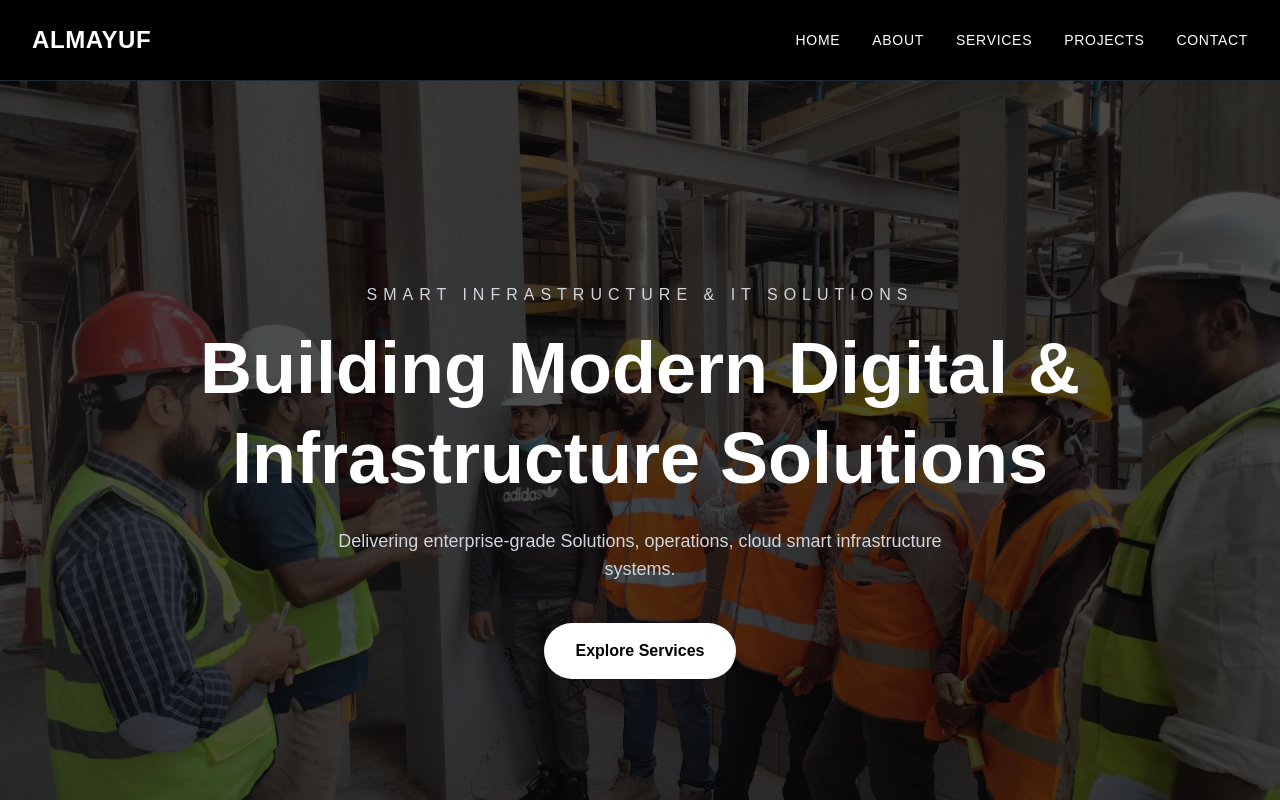
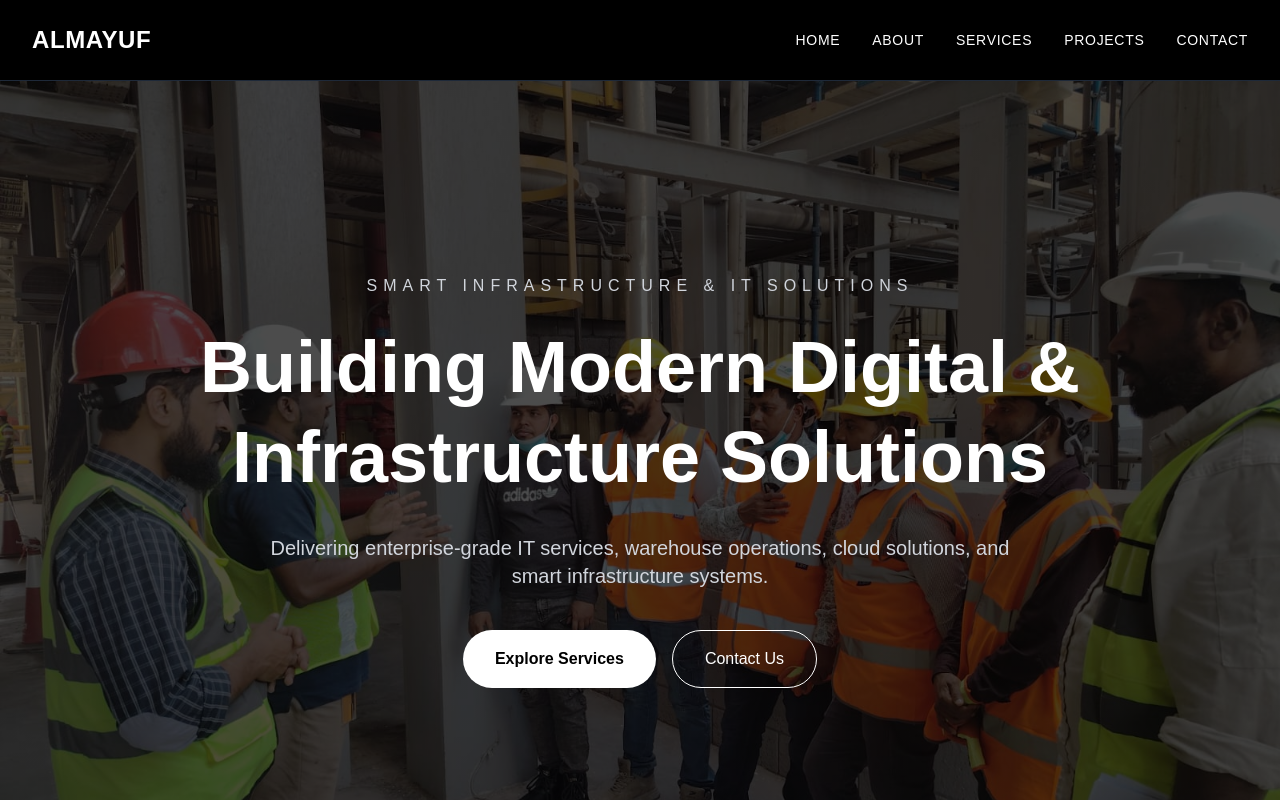
Before and after one commit to AnsariMaqsood/almayuf-website, a Next.js app: page / in a window 1280 px wide. Shown: the top 800 px of the page. Built offline with nearby package versions, Linux system fonts and the light colour scheme.

Commit message:
Updated premium hero section

```diff
--- a/app/page.tsx
+++ b/app/page.tsx
@@ -17,36 +17,39 @@ export default function Home() {
         </nav>
       </header>
 
-      {/* Hero Section */}
-      <section
-  className="relative h-[100vh] flex flex-col justify-center items-center text-center px-6 bg-cover bg-center"
+{/* Hero Section */}
+<section
+  className="relative h-screen bg-cover bg-center flex items-center justify-center text-center"
   style={{
-    backgroundImage: "url('/hero.jpeg')",
+    backgroundImage:
+      "linear-gradient(rgba(0,0,0,0.7), rgba(0,0,0,0.7)), url('/hero.jpeg')",
   }}
 >
-
-  {/* Dark Overlay */}
-  <div className="absolute inset-0 bg-black/70"></div>
-
-  {/* Content */}
-  <div className="relative z-10">
-    <p className="uppercase tracking-[6px] text-gray-300 mb-4">
+  <div className="max-w-5xl px-6">
+    <p className="uppercase tracking-[6px] text-gray-300 mb-6">
       Smart Infrastructure & IT Solutions
     </p>
 
-    <h2 className="text-5xl md:text-7xl font-bold leading-tight max-w-5xl">
+    <h1 className="text-5xl md:text-7xl font-bold leading-tight mb-8">
       Building Modern Digital &
+      <br />
       Infrastructure Solutions
-    </h2>
+    </h1>
 
-    <p className="mt-6 text-gray-300 max-w-2xl text-lg mx-auto">
-      Delivering enterprise-grade Solutions, operations,
-      cloud smart infrastructure systems.
+    <p className="text-gray-300 text-lg md:text-xl mb-10 max-w-3xl mx-auto">
+      Delivering enterprise-grade IT services, warehouse operations,
+      cloud solutions, and smart infrastructure systems.
     </p>
 
-    <button className="mt-10 px-8 py-4 bg-white text-black font-semibold rounded-full hover:bg-gray-300 transition">
-      Explore Services
-    </button>
+    <div className="flex gap-4 justify-center">
+      <button className="bg-white text-black px-8 py-4 rounded-full font-semibold hover:bg-gray-300 transition">
+        Explore Services
+      </button>
+
+      <button className="border border-white px-8 py-4 rounded-full hover:bg-white hover:text-black transition">
+        Contact Us
+      </button>
+    </div>
   </div>
 </section>
 
```
